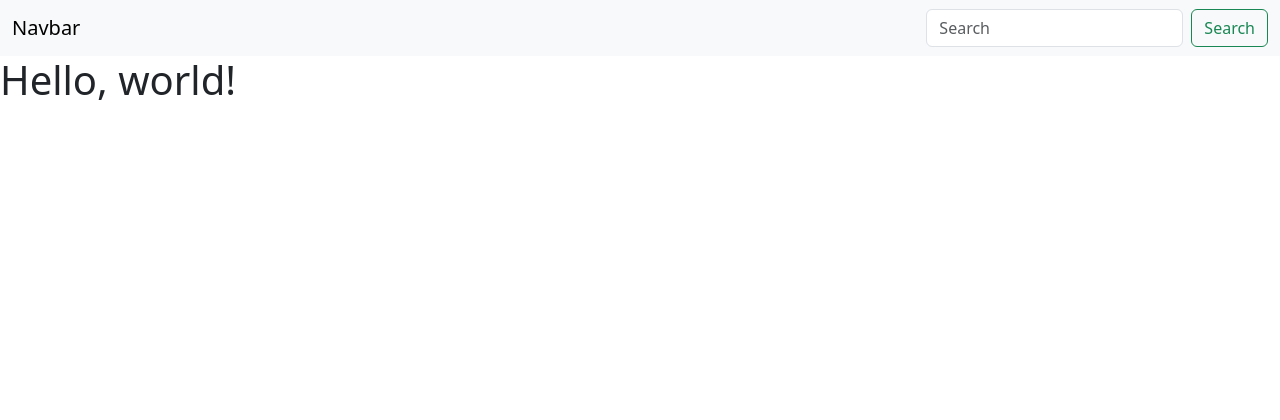
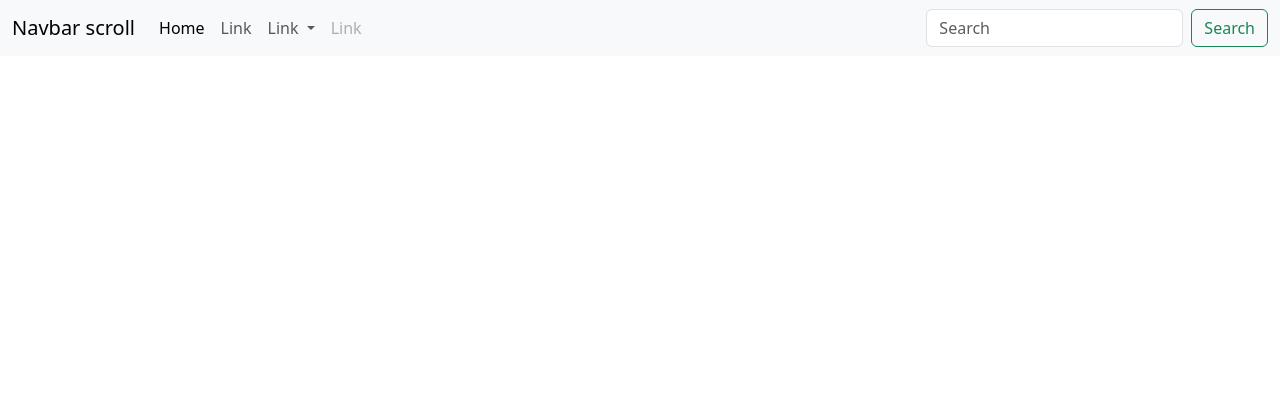
Before and after one commit to Guilherme-ruy/php-aprendizado, a PHP site: page / in a window 1280 px wide. Shown: the top 420 px of the page. Before the commit the page ends 100 px from the top, so only its background shows below. Run offline with PHP 8.4, Linux system fonts and the light colour scheme.

Commit message:
Added conection + navbar bootstrap
Added conection + navbar bootstrap

```diff
--- /dev/null
+++ b/DashboardCRUDphp/config/conexao.php
@@ -0,0 +1,22 @@
+<?php
+
+$host = "localhost";
+$dbname = 'crudCSV';
+$username = 'root';
+$password = '';
+
+// Conexão com o banco de dados usando PDO (ou outro método)
+try {
+    $conexao = new PDO("mysql:host=$host;dbname=$dbname", $username, $password);
+    $conexao->setAttribute(PDO::ATTR_ERRMODE, PDO::ERRMODE_EXCEPTION);
+
+} catch (PDOException $e) {
+    echo 'Erro de banco: ' . $e->getMessage();
+    die();
+
+} catch (Exception $e) {
+    echo 'Erro genérico' . $e->getMessage();
+    die();
+}
+
+?>
--- a/DashboardCRUDphp/index.php
+++ b/DashboardCRUDphp/index.php
@@ -1,33 +1,71 @@
 <?php
 
-
+require_once('config/conexao.php')
 
   ?>
 
 <!doctype html>
 <html lang="pt-br">
+
 <head>
   <meta charset="utf-8">
   <meta name="viewport" content="width=device-width, initial-scale=1">
   <title>Bootstrap demo</title>
-    <link href="https://cdn.jsdelivr.net/npm/bootstrap@5.3.2/dist/css/bootstrap.min.css" rel="stylesheet" integrity="sha384-T3c6CoIi6uLrA9TneNEoa7RxnatzjcDSCmG1MXxSR1GAsXEV/Dwwykc2MPK8M2HN" crossorigin="anonymous">
+  <link href="https://cdn.jsdelivr.net/npm/bootstrap@5.3.2/dist/css/bootstrap.min.css" rel="stylesheet"
+    integrity="sha384-T3c6CoIi6uLrA9TneNEoa7RxnatzjcDSCmG1MXxSR1GAsXEV/Dwwykc2MPK8M2HN" crossorigin="anonymous">
 </head>
+
 <body>
 
-  <nav class="navbar bg-body-tertiary">
+  <nav class="navbar fixed-top navbar-expand-lg bg-body-tertiary">
     <div class="container-fluid">
-
-    <a class="navbar-brand">Navbar</a>
+      <a class="navbar-brand" href="#">Navbar scroll</a>
+      <button class="navbar-toggler" type="button" data-bs-toggle="collapse" data-bs-target="#navbarScroll"
+        aria-controls="navbarScroll" aria-expanded="false" aria-label="Toggle navigation">
+        <span class="navbar-toggler-icon"></span>
+      </button>
+      <div class="collapse navbar-collapse" id="navbarScroll">
+        <ul class="navbar-nav me-auto my-2 my-lg-0 navbar-nav-scroll" style="--bs-scroll-height: 100px;">
+          <li class="nav-item">
+            <a class="nav-link active" aria-current="page" href="#">Home</a>
+          </li>
+          <li class="nav-item">
+            <a class="nav-link" href="#">Link</a>
+          </li>
+          <li class="nav-item dropdown">
+            <a class="nav-link dropdown-toggle" href="#" role="button" data-bs-toggle="dropdown" aria-expanded="false">
+              Link
+            </a>
+            <ul class="dropdown-menu">
+              <li><a class="dropdown-item" href="#">Action</a></li>
+              <li><a class="dropdown-item" href="#">Another action</a></li>
+              <li>
+                <hr class="dropdown-divider">
+              </li>
+              <li><a class="dropdown-item" href="#">Something else here</a></li>
+            </ul>
+          </li>
+          <li class="nav-item">
+            <a class="nav-link disabled" aria-disabled="true">Link</a>
+          </li>
+        </ul>
         <form class="d-flex" role="search">
           <input class="form-control me-2" type="search" placeholder="Search" aria-label="Search">
           <button class="btn btn-outline-success" type="submit">Search</button>
         </form>
-
+      </div>
     </div>
   </nav>
 
   <h1>Hello, world!</h1>
+  <br><br><br><br><br><br><br><br><br><br><br><br><br><br><br><br><br><br><br><br><br><br><br><br><br><br><br><br><br><br><br><br><br><br><br><br><br><br><br><br><br><br><br><br><br><br><br><br><br><br><br><br><br><br><br><br><br><br><br><br><br><br><br><br><br><br><br><br><br><br><br><br><br><br><br><br><br><br><br><br><br><br><br><br><br><br><br><br><br><br><br><br><br><br><br><br><br><br><br><br>
 
-    <script src="https://cdn.jsdelivr.net/npm/bootstrap@5.3.2/dist/js/bootstrap.bundle.min.js" integrity="sha384-C6RzsynM9kWDrMNeT87bh95OGNyZPhcTNXj1NW7RuBCsyN/o0jlpcV8Qyq46cDfL" crossorigin="anonymous"></script>
+
+
+
+  <script src="https://cdn.jsdelivr.net/npm/bootstrap@5.3.2/dist/js/bootstrap.bundle.min.js"
+    integrity="sha384-C6RzsynM9kWDrMNeT87bh95OGNyZPhcTNXj1NW7RuBCsyN/o0jlpcV8Qyq46cDfL"
+    crossorigin="anonymous"></script>
 </body>
+
 </html>
```
Lines whose indentation alone changed are shown as unchanged.
